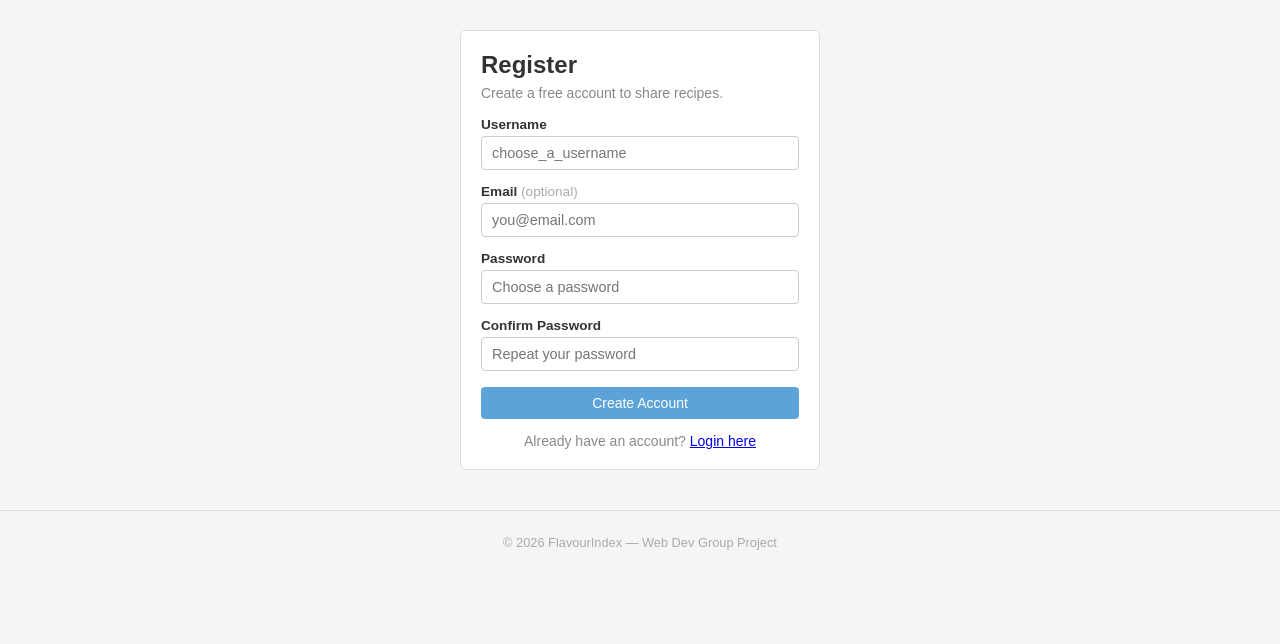
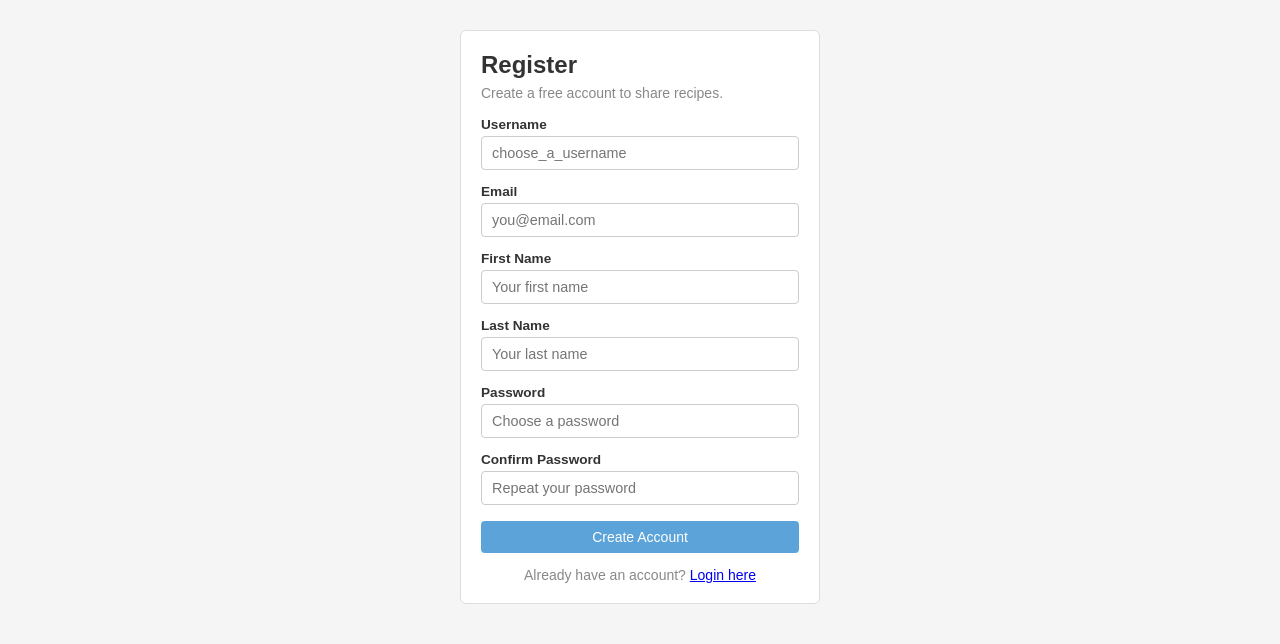
Before and after one commit to YuTian263/Flavourindex-, a Django app: page /register/ in a window 1280 px wide. Shown: the part 51-695 px from the top of the page. Run offline with Django 5.2, Linux system fonts and the light colour scheme.

Commit message:
login info fixed

```diff
--- a/templates/register.html
+++ b/templates/register.html
@@ -9,14 +9,24 @@
     <h2 style="margin-bottom:6px;">Register</h2>
     <p style="color:#888; font-size:0.875rem; margin-bottom:16px;">Create a free account to share recipes.</p>
 
-    <form method="POST">
+    <form method="post">
         {% csrf_token %}
+
         <label>Username</label>
         <input type="text" name="username" value="{{ form.username.value|default:'' }}" placeholder="choose_a_username" required>
         {% for e in form.username.errors %}<p class="field-error">{{ e }}</p>{% endfor %}
 
-        <label>Email <span style="color:#aaa; font-weight:normal;">(optional)</span></label>
-        <input type="email" name="email" value="{{ form.email.value|default:'' }}" placeholder="you@email.com">
+        <label>Email</label>
+        <input type="email" name="email" value="{{ form.email.value|default:'' }}" placeholder="you@email.com" required>
+        {% for e in form.email.errors %}<p class="field-error">{{ e }}</p>{% endfor %}
+
+        <label>First Name</label>
+        <input type="text" name="first_name" value="{{ form.first_name.value|default:'' }}" placeholder="Your first name">
+        {% for e in form.first_name.errors %}<p class="field-error">{{ e }}</p>{% endfor %}
+
+        <label>Last Name</label>
+        <input type="text" name="last_name" value="{{ form.last_name.value|default:'' }}" placeholder="Your last name">
+        {% for e in form.last_name.errors %}<p class="field-error">{{ e }}</p>{% endfor %}
 
         <label>Password</label>
         <input type="password" name="password1" placeholder="Choose a password" required>
```
